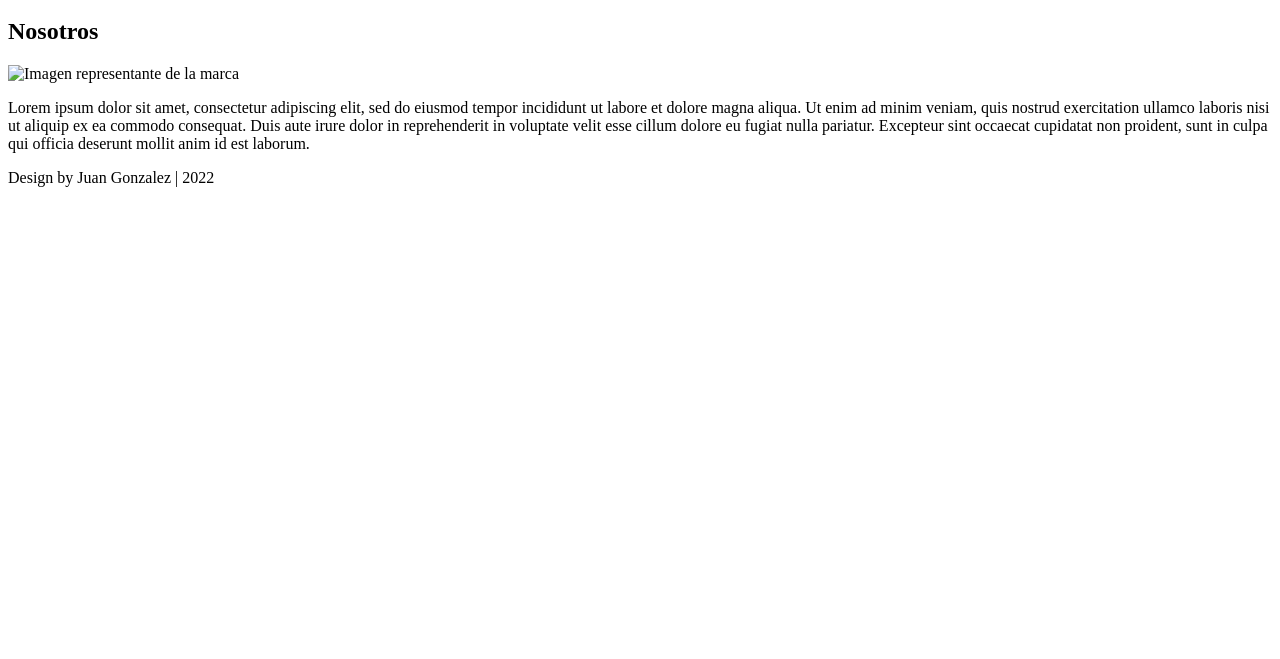
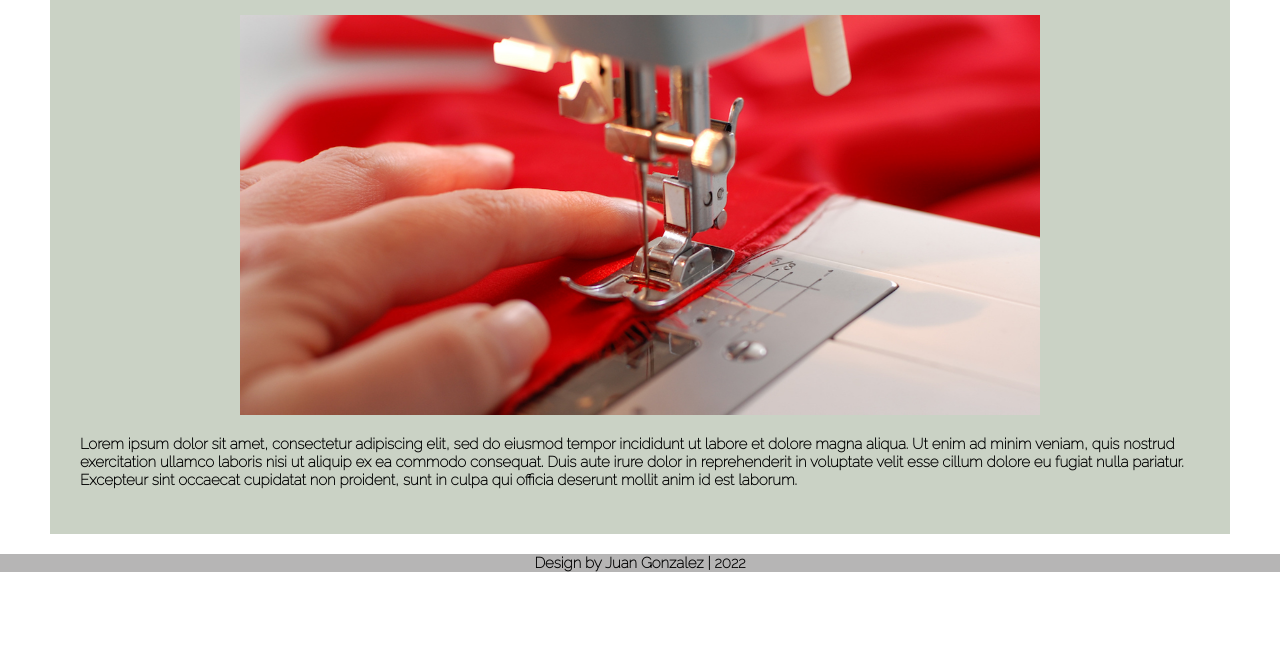
Before and after one commit to JuanGonzalezJr11/Project_Coderhouse, a plain HTML site: page nosotros.html in a window 1280 px wide. Shown: the part 141-800 px from the top of the page. Drawn offline with Linux system fonts and the light colour scheme; the site is published under a folder, as on GitHub Pages, so addresses that start at the root find nothing.

Commit message:
Probando...

```diff
--- a/css/styles.css
+++ b/css/styles.css
@@ -374,7 +374,7 @@ aside{
     }
 }
 
-/* Celular */
+/* Celular (normal)*/
 /* La idea a futuro es hacer que la sección de filtros sea un desplegable. */
 
 @media screen and (max-width: 425px){
--- a/nosotros.html
+++ b/nosotros.html
@@ -4,7 +4,7 @@
     <meta charset="UTF-8">
     <meta http-equiv="X-UA-Compatible" content="IE=edge">
     <meta name="viewport" content="width=device-width, initial-scale=1.0">
-    <link rel="stylesheet" href="/css/styles.css">
+    <link rel="stylesheet" href="./css/styles.css">
     <title>Por tu Gracia</title>
 </head>
 <body id="body-grid">
@@ -35,7 +35,7 @@
                 Nosotros
             </h2>
             <div class="nosotros-img-container">
-                <img src="/img/nosotros.jpg" alt="Imagen representante de la marca"/>
+                <img src="./img/nosotros.jpg" alt="Imagen representante de la marca"/>
             </div>
             <p>
                 Lorem ipsum dolor sit amet, consectetur adipiscing elit, sed do eiusmod tempor incididunt ut labore et dolore magna aliqua.
```
Also changed, not shown: bolsoBeverly2021.html (+1 -1 lines), catalogo.html (+1 -1 lines), contactos.html (+1 -1 lines), index.html (+1 -1 lines).
